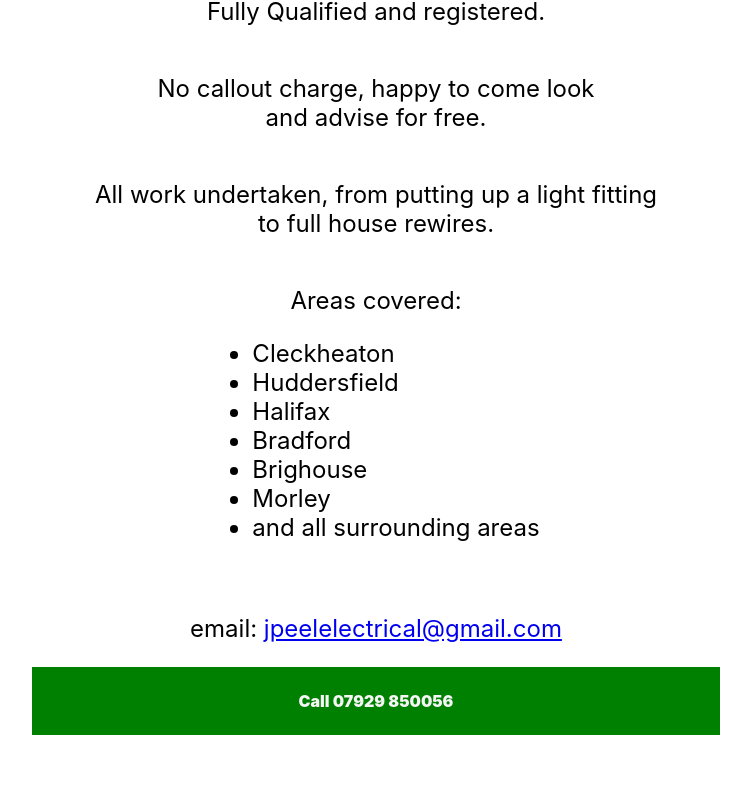
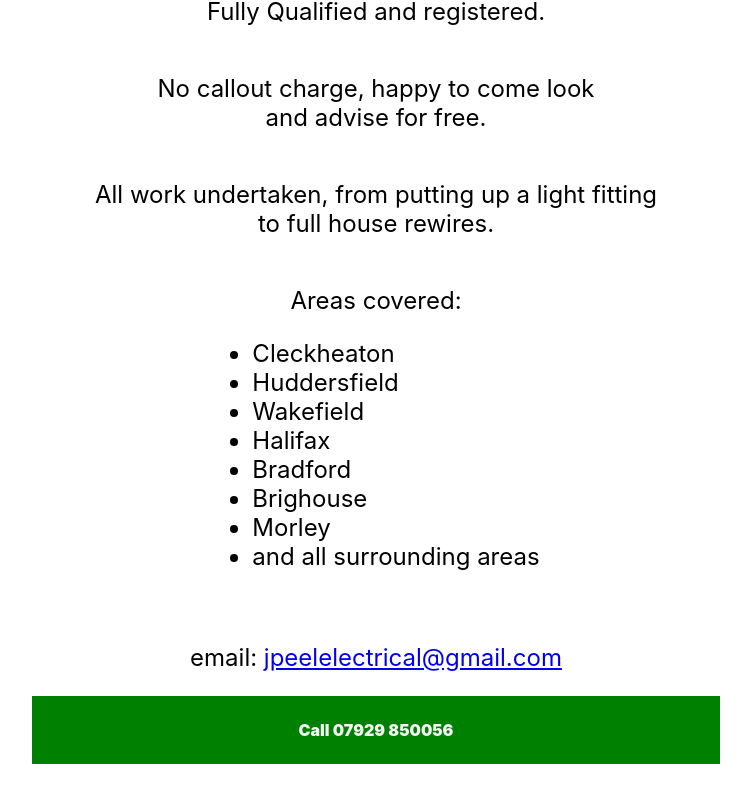
Before and after one commit to stephen-algeo/jpeelelectrical, a React (Create React App) app: page / in a window 1280 px wide. Shown: the part 573-1375 px from the top of the page, without its empty margins (264-1015 px from the left). Before the commit the page ends 1348 px from the top, so only its background shows below. Built offline with nearby package versions, Linux system fonts and the light colour scheme.

Commit message:
Update App.js

```diff
--- a/src/App.js
+++ b/src/App.js
@@ -31,6 +31,7 @@ function App() {
             <ul>
               <li>Cleckheaton</li>
               <li>Huddersfield</li>
+              <li>Wakefield</li>
               <li>Halifax</li>
               <li>Bradford</li>
               <li>Brighouse</li>
```
